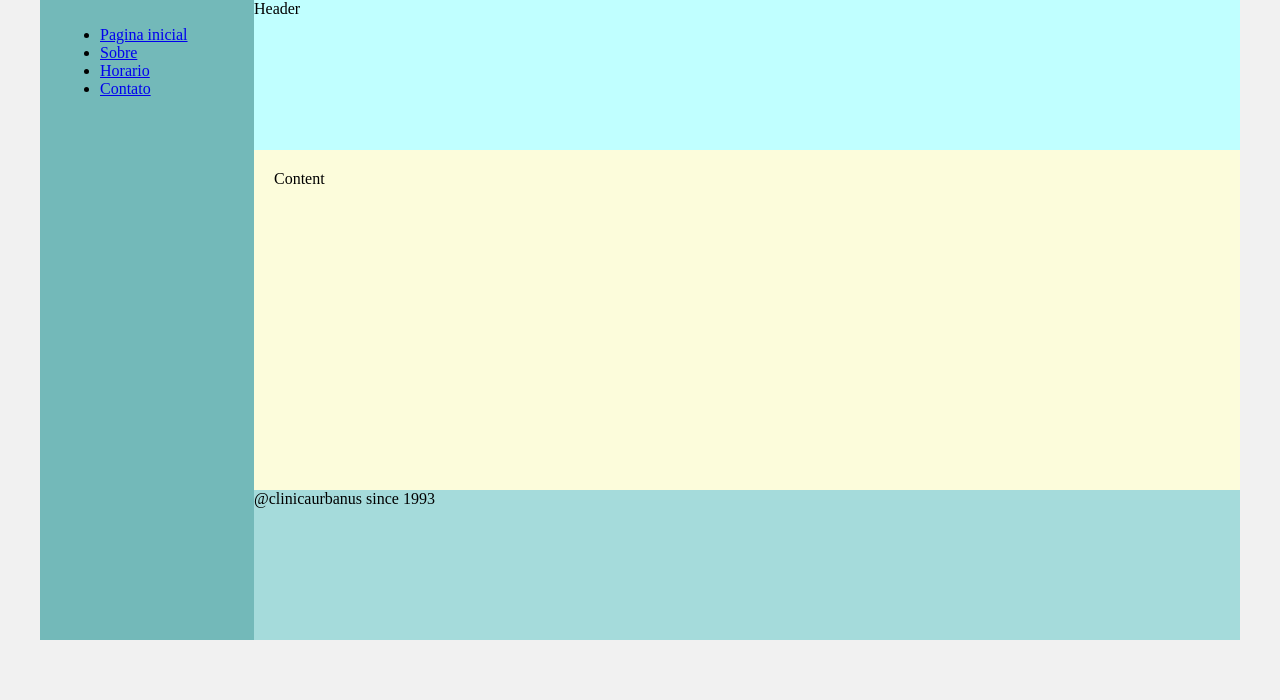
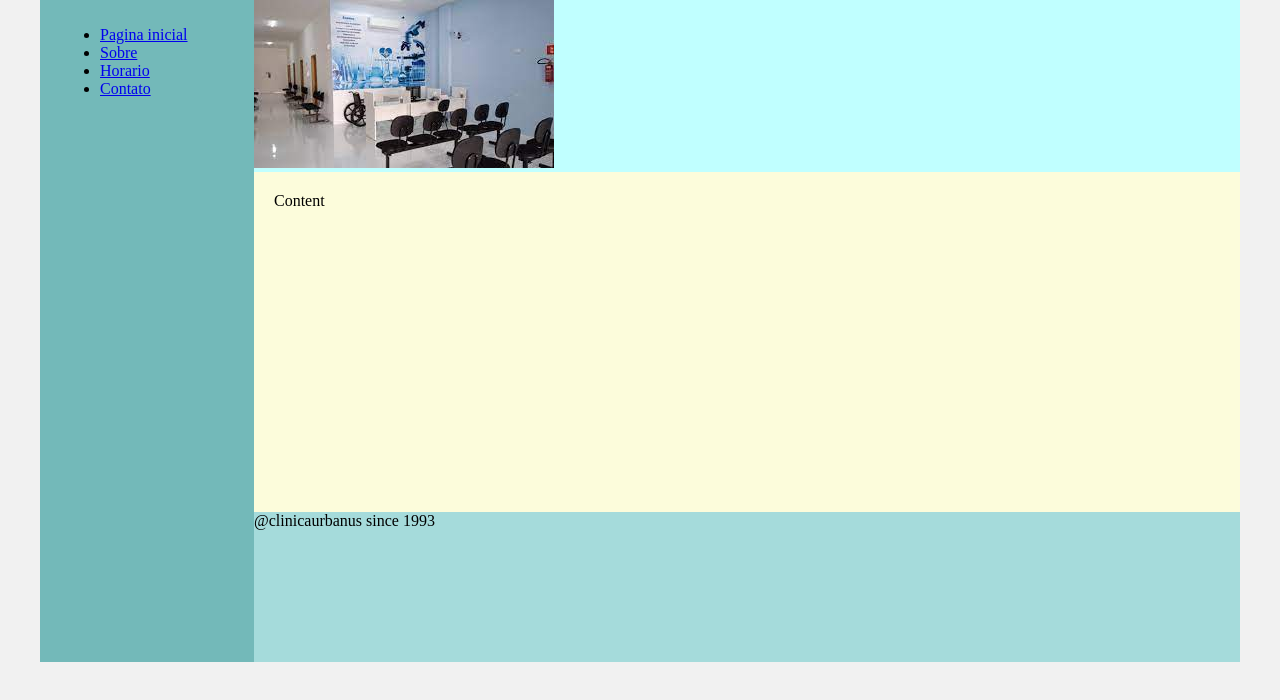
Before and after one commit to raphaelmoraisdevmg/html-trilha02-dio.me, a plain HTML site: page index.html in a window 1280 px wide. Drawn offline with Linux system fonts and the light colour scheme.

Commit message:
feat: linking a img in home

```diff
--- a/index.html
+++ b/index.html
@@ -21,8 +21,7 @@
 
         <div class="main">
             <div class="header">
-                Header
-                <!-- Aqui vai o seu header -->
+                <img src="clinica3.jpeg" alt="">
             </div>
 
             <div class="content">
```
